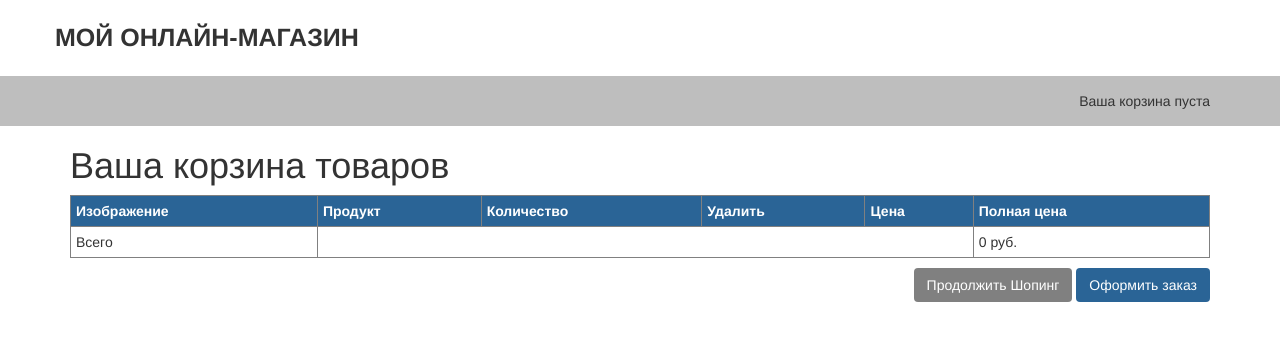
After one commit to sergssd/django-online-shop, a Django app: page /cart/ in a window 1280 px wide. The commit adds this page. Shown: the top 341 px of the page. Run offline with Django 3.2, Linux system fonts and the light colour scheme; some libraries are stand-ins or nearby versions.

Commit message:
Lesson 4

```diff
--- a/myshop/cart/cart.py
+++ b/myshop/cart/cart.py
@@ -54,8 +54,8 @@ class Cart(object):
         return sum(item['quantity'] for item in self.cart.values())
 
     def get_total_price(self):
-        return sum(Decimal(item['quantity'] * item['price'] for item in self.cart.values()))
+        return sum(Decimal(item['price']) * item['quantity'] for item in self.cart.values())
 
     def clear(self):
-        def self.session[settings.CART_SESSION_ID]
-            self.session.modified = True
+        del self.session[settings.CART_SESSION_ID]
+        self.session.modified = True
--- /dev/null
+++ b/myshop/cart/forms.py
@@ -0,0 +1,8 @@
+from django import forms
+
+
+PRODUCT_QUANTITY_CHOICES = [(i, str(i)) for i in range(1, 21)]
+
+class CartAddProductForm(forms.Form):
+    quantity = forms.TypedChoiceField(choices=PRODUCT_QUANTITY_CHOICES, coerce=int, label="Количество")
+    update = forms.BooleanField(required=False, initial=False, widget=forms.HiddenInput)
--- /dev/null
+++ b/myshop/cart/templates/cart/detail.html
@@ -0,0 +1,48 @@
+{% extends "shop/base.html" %}
+
+{% block title %}
+  Ваша корзина товаров
+{% endblock %}
+
+{% block content %}
+  <h1>Ваша корзина товаров</h1>
+  <table class="table-cart" border="1px">
+    <thead>
+      <tr>
+        <th>Изображение</th>
+        <th>Продукт</th>
+        <th>Количество</th>
+        <th>Удалить</th>
+        <th>Цена</th>
+        <th>Полная цена</th>
+      </tr>
+    </thead>
+    <tbody>
+      {% for item in cart %}
+        {% with product=item.product %}
+          <tr>
+            <td class="cart-img">
+              <a href="{{ product.get_absolute_url }}">
+                <img src="{{ product.image.url }}" class="img-responsive" />
+              </a>
+            </td>
+            <td>{{ product.name }}</td>
+            <td>{{ item.quantity }}</td>
+            <td><a href="{% url "cart:CartRemove" product.id %}"></a></td>
+            <td class="num">{{ item.price }} руб.</td>
+            <td class="num">{{ item.total_price }} руб.</td>
+          </tr>
+        {% endwith %}
+      {% endfor %}
+        <tr class="total">
+          <td>Всего</td>
+          <td colspan="4"></td>
+          <td class="num">{{ cart.get_total_price }} руб.</td>
+        </tr>
+    </tbody>
+  </table>
+  <p class="text-right">
+    <a href="{% url "shop:ProductList"%}" class="btn btn-light">Продолжить Шопинг</a>
+    <a href="#" class="btn">Оформить заказ</a>
+  </p>
+{% endblock %}
--- /dev/null
+++ b/myshop/cart/urls.py
@@ -0,0 +1,9 @@
+from django.conf.urls import url
+from . import views
+
+
+urlpatterns = [
+    url(r'^$', views.CartDetail, name='CartDetail'),
+    url(r'^remove/(?P<product_id>\d+)/$', views.CartRemove, name='CartRemove'),
+    url(r'^add/(?P<product_id>\d+)/$', views.CartAdd, name='CartAdd'),
+]
--- a/myshop/cart/views.py
+++ b/myshop/cart/views.py
@@ -1,3 +1,27 @@
-from django.shortcuts import render
+from django.shortcuts import render, redirect, get_object_or_404
+from django.views.decorators.http import require_POST
+from shop.models import Product
+from .cart import Cart
+from .forms import CartAddProductForm
 
-# Create your views here.
+
+@require_POST
+def CartAdd(request, product_id):
+    cart = Cart(request)
+    product = get_object_or_404(Product, id=product_id)
+    form = CartAddProductForm(request.POST)
+    if form.is_valid():
+        cd = form.cleaned_data
+        cart.add(product=product, quantity=cd['quantity'],
+                                  update_quantity=cd['update'])
+    return redirect('cart:CartDetail')
+
+def CartRemove(request, product_id):
+    cart = Cart(request)
+    product = get_object_or_404(Product, id=product_id)
+    cart.remove(product)
+    return redirect('cart:CartDetail')
+
+def CartDetail(request):
+    cart = Cart(request)
+    return render(request, 'cart/detail.html', {'cart': cart})
--- a/myshop/myshop/urls.py
+++ b/myshop/myshop/urls.py
@@ -18,8 +18,10 @@ from django.contrib import admin
 from django.conf import settings
 from django.conf.urls.static import static
 
+
 urlpatterns = [
     url(r'^admin/', admin.site.urls),
+    url(r'^cart/', include('cart.urls', namespace='cart')),
     url(r'^', include('shop.urls', namespace='shop'))
 ]
 
--- a/myshop/shop/static/css/style.css
+++ b/myshop/shop/static/css/style.css
@@ -53,3 +53,41 @@ body{
 .product-detail h2{
   font-size: 18px;
 }
+form.add{
+  margin-bottom: 10px;
+}
+form.add label{
+  margin-right: 10px;
+}
+#id_quantity{
+  padding: 5px 10px;
+  border-radius: 3px;
+}
+form.add input[type="submit"]{
+  background: #2a6496;
+  border-radius: 3px;
+  border: 0;
+  padding: 5px 10px;
+  color: white;
+}
+.table-cart{
+  width: 100%;
+  margin: 10px 0;
+}
+.cart-img{
+  width: 10%;
+}
+th, td{
+  padding: 5px;
+}
+thead{
+  background: #2a6496;
+  color: white;
+}
+.btn{
+  background: #2a6496;
+  color: white;
+}
+.btn-light{
+  background: #808080;
+}
--- a/myshop/shop/views.py
+++ b/myshop/shop/views.py
@@ -1,5 +1,6 @@
 from django.shortcuts import render, get_object_or_404, render_to_response
 from .models import Category, Product
+from cart.forms import CartAddProductForm
 
 
 # Страница с товарами
@@ -19,4 +20,7 @@ def ProductList(request, category_slug=None):
 # Страница товара
 def ProductDetail(request, id, slug):
     product = get_object_or_404(Product, id=id, slug=slug, available=True)
-    return render_to_response('shop/product/detail.html', {'product': product})
+    cart_product_form = CartAddProductForm()
+    return render(request, 'shop/product/detail.html',
+                             {'product': product,
+                              'cart_product_form': cart_product_form})
```
Also changed, not shown: myshop/shop/templates/shop/product/detail.html (+7 -6 lines), myshop/db.sqlite3.
